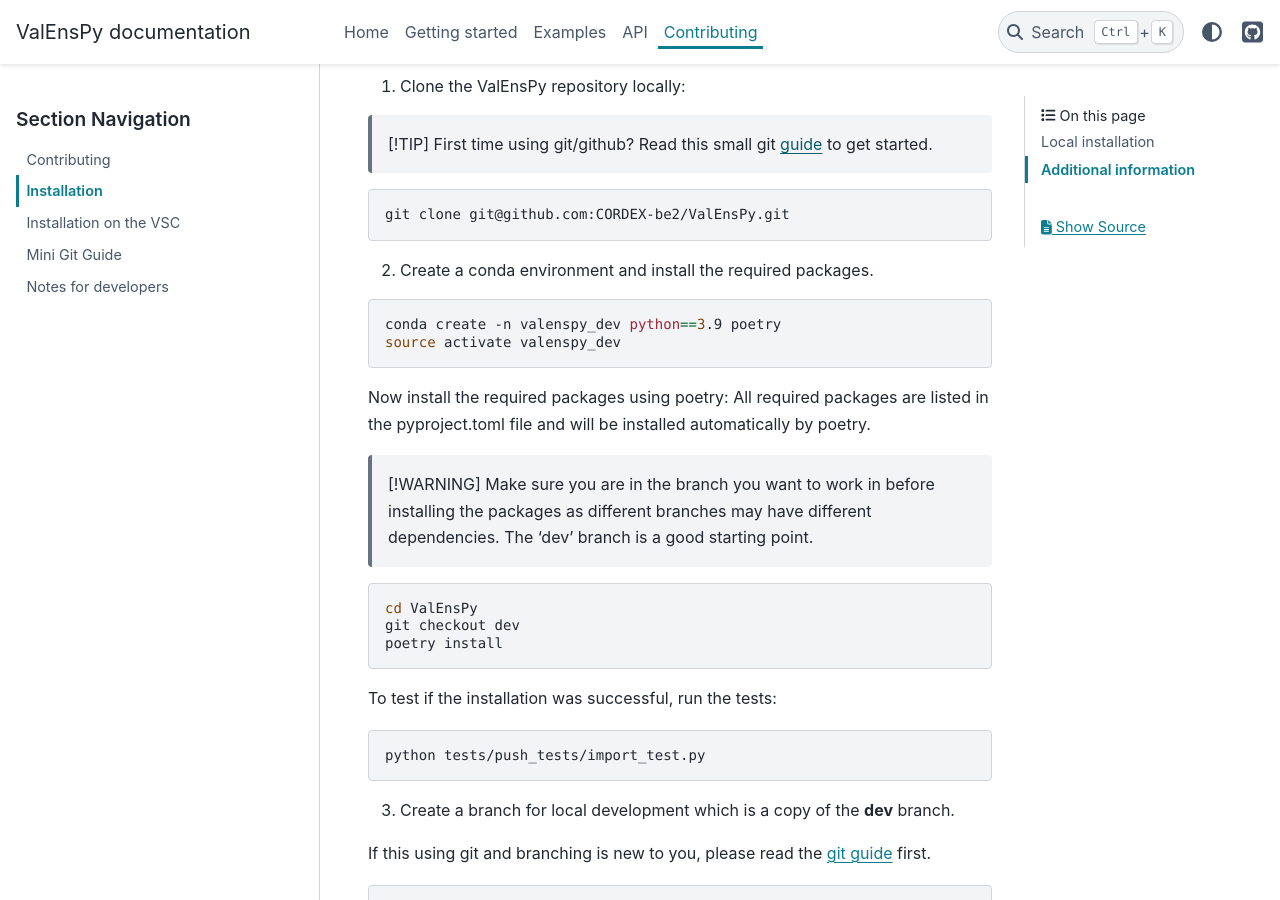
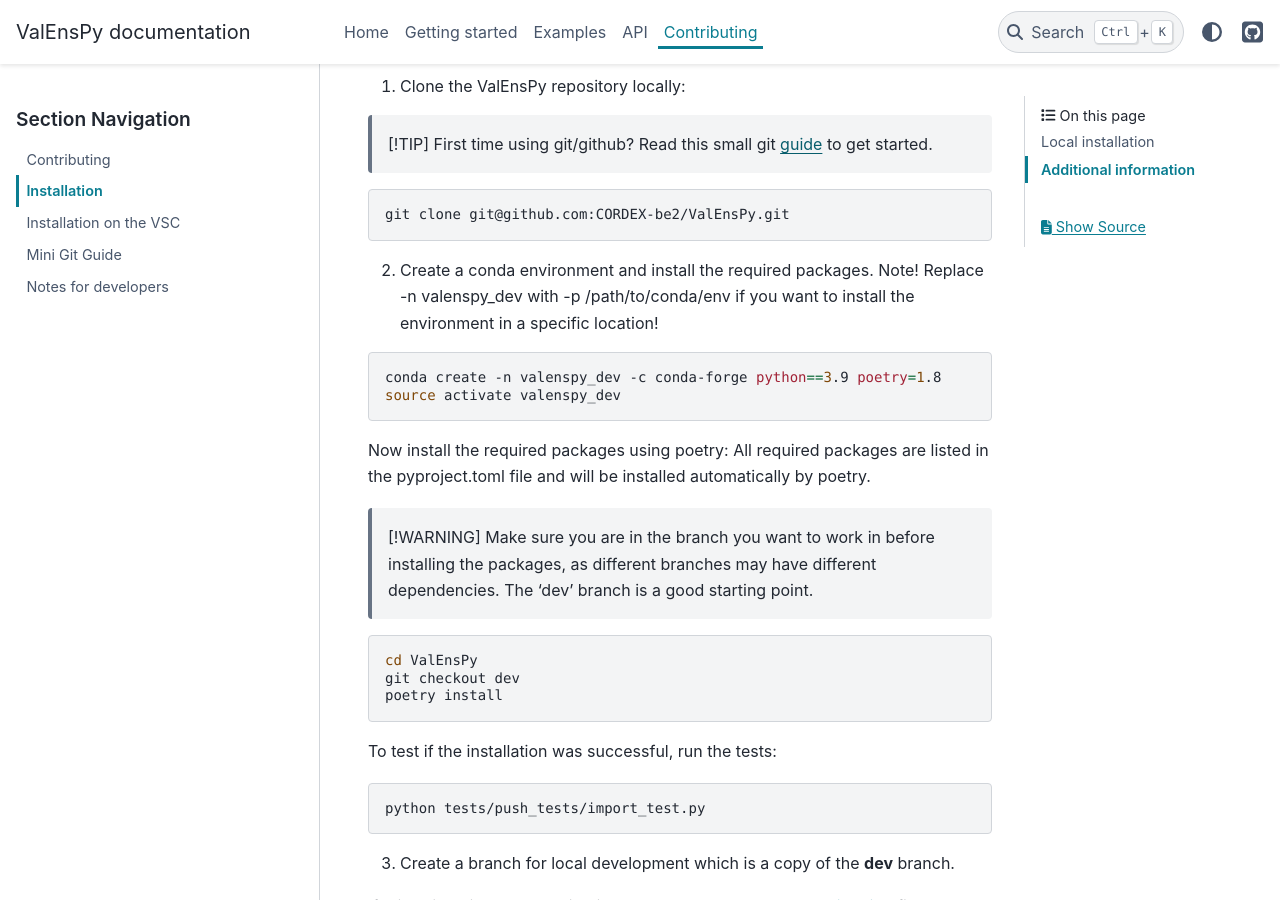
Before and after one commit to CORDEX-be2/ValEnsPy, a Sphinx documentation site: the page built from docs/contribution_pages/INSTALL.md, in a window 1280 px wide and 900 px high, scrolled down 767 px. Built offline with Sphinx 7.4.7 and the PyData theme 0.15.4, drawn with Linux system fonts in a browser that asks for light colours; pages that are not in the unit, such as notebooks, are missing from menus.

Commit message:
specified version of poetry for conda install

````diff
--- a/docs/contribution_pages/INSTALL.md
+++ b/docs/contribution_pages/INSTALL.md
@@ -30,15 +30,16 @@
 ```
 
 2. Create a conda environment and install the required packages.
+Note! Replace -n valenspy_dev with -p /path/to/conda/env if you want to install the environment in a specific location!
 
 ```bash
-conda create -n valenspy_dev python==3.9 poetry
+conda create -n valenspy_dev -c conda-forge python==3.9 poetry=1.8
 source activate valenspy_dev
 ```
 Now install the required packages using poetry: All required packages are listed in the pyproject.toml file and will be installed automatically by poetry.
 
 > [!WARNING]
-> Make sure you are in the branch you want to work in before installing the packages as different branches may have different dependencies. The 'dev' branch is a good starting point.
+> Make sure you are in the branch you want to work in before installing the packages, as different branches may have different dependencies. The 'dev' branch is a good starting point.
 
 ```bash
 
````
Also changed, not shown: docs/contribution_pages/INSTALL_VSC.md (+1 -1 lines), 1 other file.
